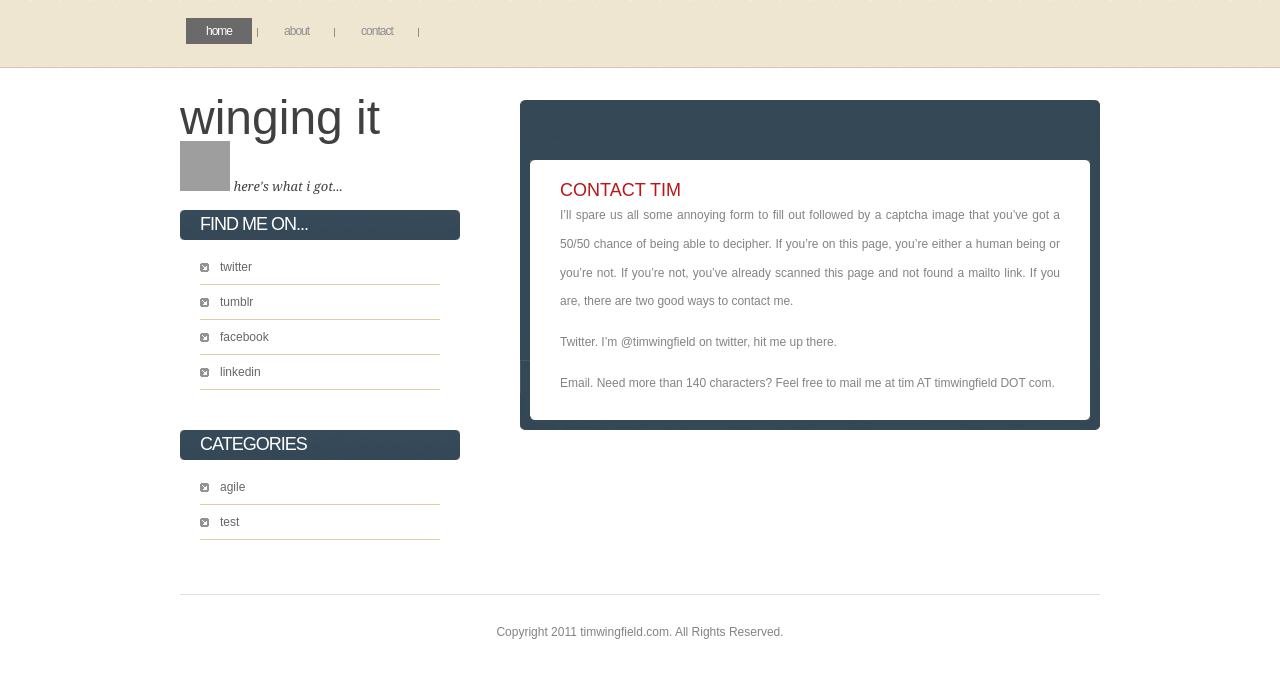
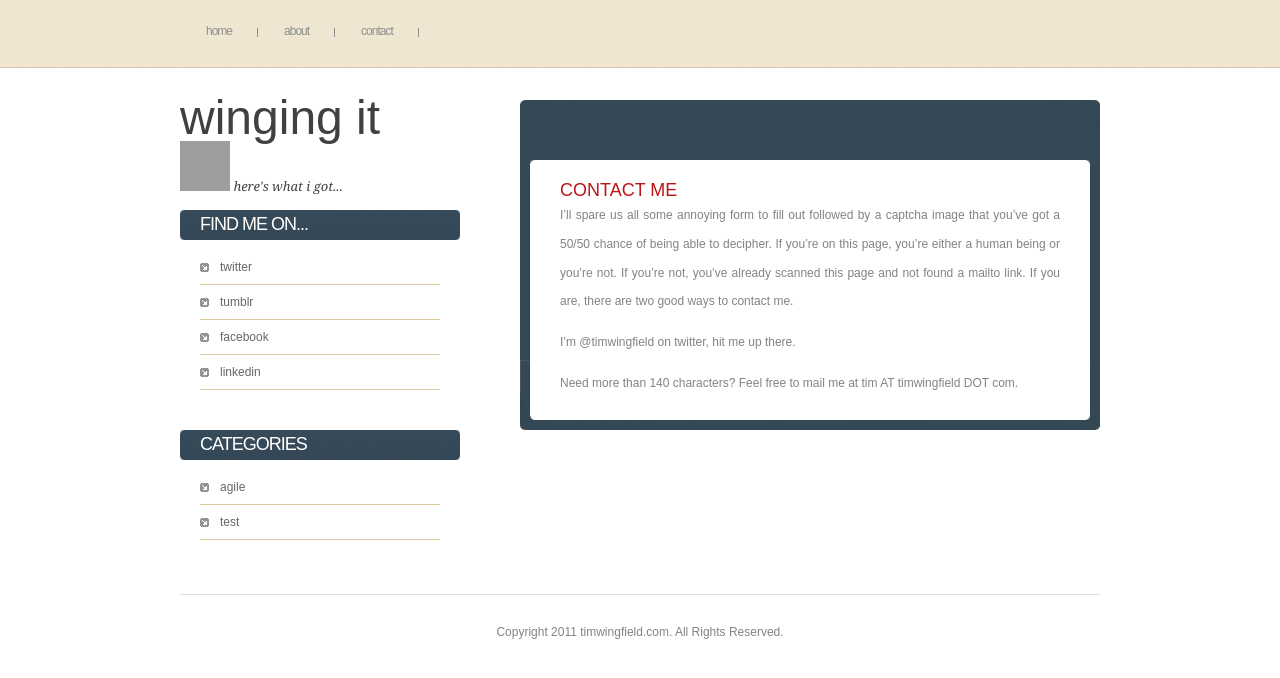
Before and after one commit to timwingfield/timwingfield.github.com, a Jekyll site: the page built from contact.markdown, in a window 1280 px wide. Shown: the top 678 px of the page. Built offline with Jekyll 4.4.1, drawn with Linux system fonts in a browser that asks for light colours; Markdown is read by kramdown in place of the engine named in the settings; grey boxes are pictures that could not be loaded.

```diff
--- a/_layouts/default.html
+++ b/_layouts/default.html
@@ -21,8 +21,8 @@ Released   : 20100522
     <div id="header">
       <div id="menu">
         <ul>
-          <li class="current_page_item"><a href="/" class="first">Home</a></li>
-          <li><a href="#">About</a></li>
+          <li><a href="/" class="first">Home</a></li>
+          <li><a href="/about.html">About</a></li>
           <li><a href="/contact.html">Contact</a></li>
         </ul>
       </div>
--- a/contact.markdown
+++ b/contact.markdown
@@ -2,9 +2,9 @@
 layout: default
 title: Contact Tim
 ---
-##Contact Tim
+##Contact Me
 I'll spare us all some annoying form to fill out followed by a captcha image that you've got a 50/50 chance of being able to decipher. If you're on this page, you're either a human being or you're not. If you're not, you've already scanned this page and not found a mailto link. If you are, there are two good ways to contact me.
 
-Twitter. I'm @timwingfield on twitter, hit me up there.
+I'm @timwingfield on twitter, hit me up there.
 
-Email. Need more than 140 characters? Feel free to mail me at tim AT timwingfield DOT com.
+Need more than 140 characters? Feel free to mail me at tim AT timwingfield DOT com.
```
Also changed, not shown: about.markdown (added, +39 -0 lines), images/alex-hockey.JPG (added), images/brendan-hockey.jpg (added), images/family.jpg (added), images/tim-close.jpg (added).
